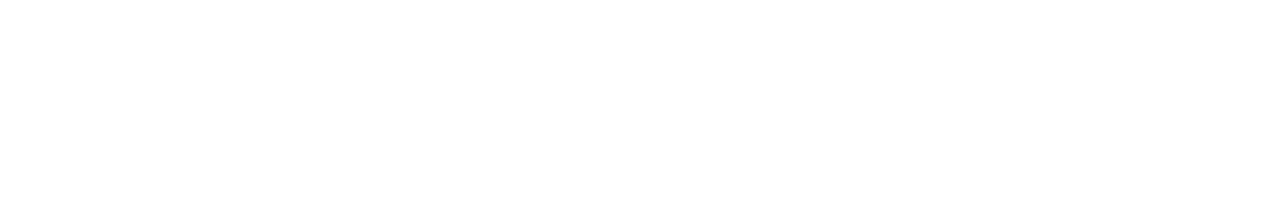
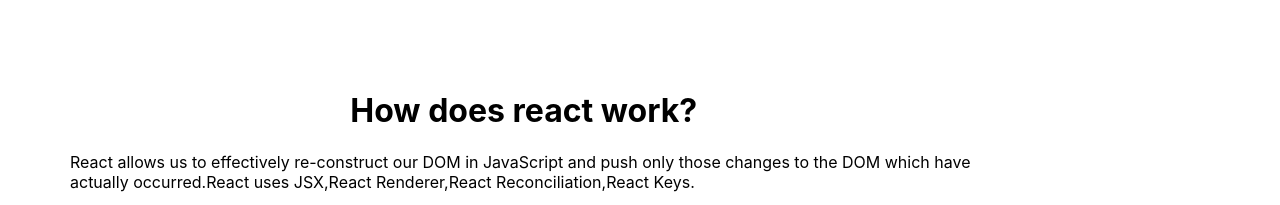
Before and after one commit to amanat-mahmud/another-sports-club, a React (Create React App) app: page / in a window 1280 px wide. Shown: the part 1056-1261 px from the top of the page. Before the commit the page ends 1011 px from the top, so only its background shows below. Built offline with nearby package versions, Linux system fonts and the light colour scheme.

Commit message:
How does react work? added

```diff
--- a/src/App.css
+++ b/src/App.css
@@ -46,3 +46,6 @@
   display: grid;
   grid-template-columns: 3fr 1fr;
 }
+.blog-container{
+  margin-top: 150px;
+}
--- a/src/App.js
+++ b/src/App.js
@@ -1,5 +1,6 @@
 import { useState } from 'react';
 import './App.css';
+import Blog from './components/Blog/Blog';
 import Header from './components/Header/Header';
 import Person from './components/Person/Person';
 import Sports from './components/Sports/Sports';
@@ -15,6 +16,14 @@
       <div className='SportsAndCartContainer'>
         <Sports addDuration={addDuration}></Sports>
         <Person time={time}></Person>
+        <div className="blog-container">
+        <Blog
+        ques="How does react work?"
+        ans="React allows us to effectively re-construct our DOM in JavaScript and push only those changes to the DOM which have actually occurred.React uses
+        JSX,React Renderer,React Reconciliation,React Keys."
+        ></Blog>
+        </div>
+
       </div>
     </div>
   );
--- /dev/null
+++ b/src/components/Blog/Blog.css
@@ -0,0 +1,3 @@
+.blog h1{
+    text-align: center;
+}
--- /dev/null
+++ b/src/components/Blog/Blog.js
@@ -0,0 +1,13 @@
+import React from 'react';
+import './Blog.css'
+const Blog = (props) => {
+    const {ques, ans} = props;
+    return (
+        <div className='blog'>
+            <h1>{ques}</h1>
+            <p>{ans}</p>
+        </div>
+    );
+};
+
+export default Blog;
```
